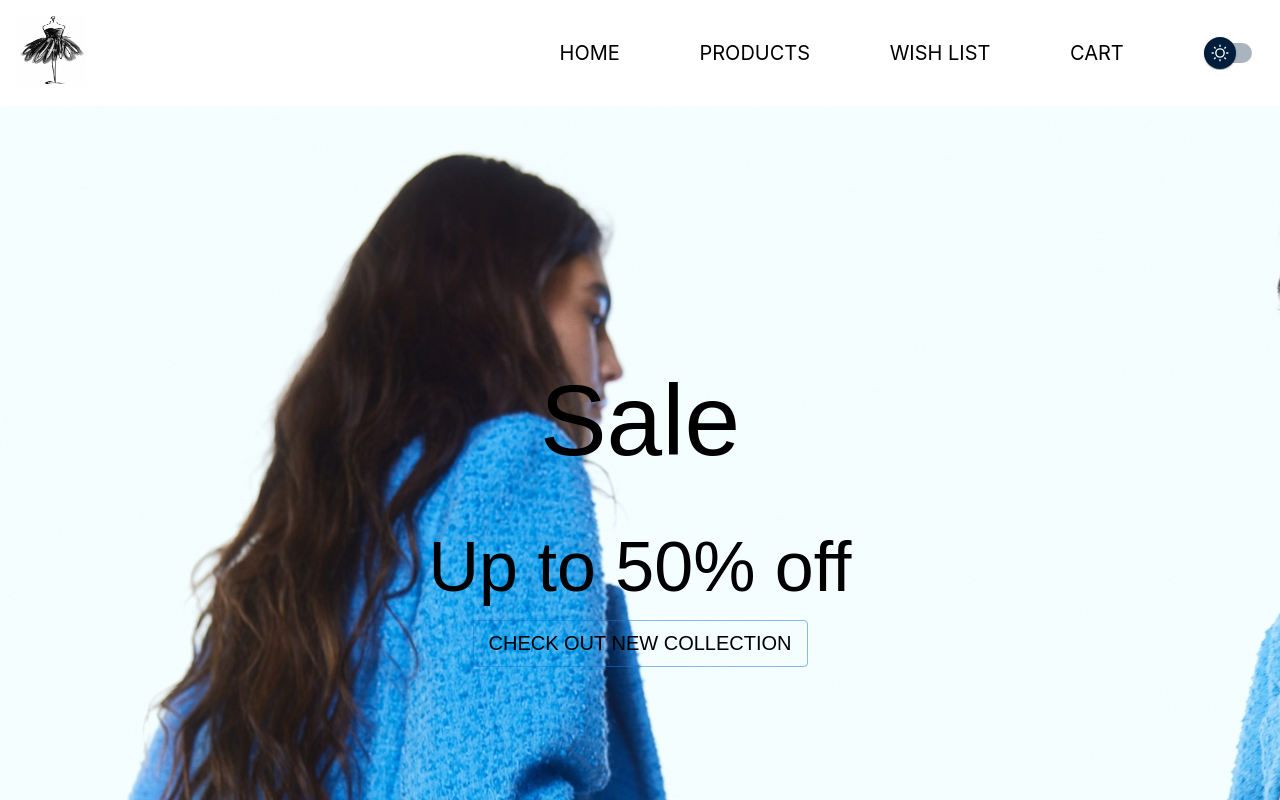
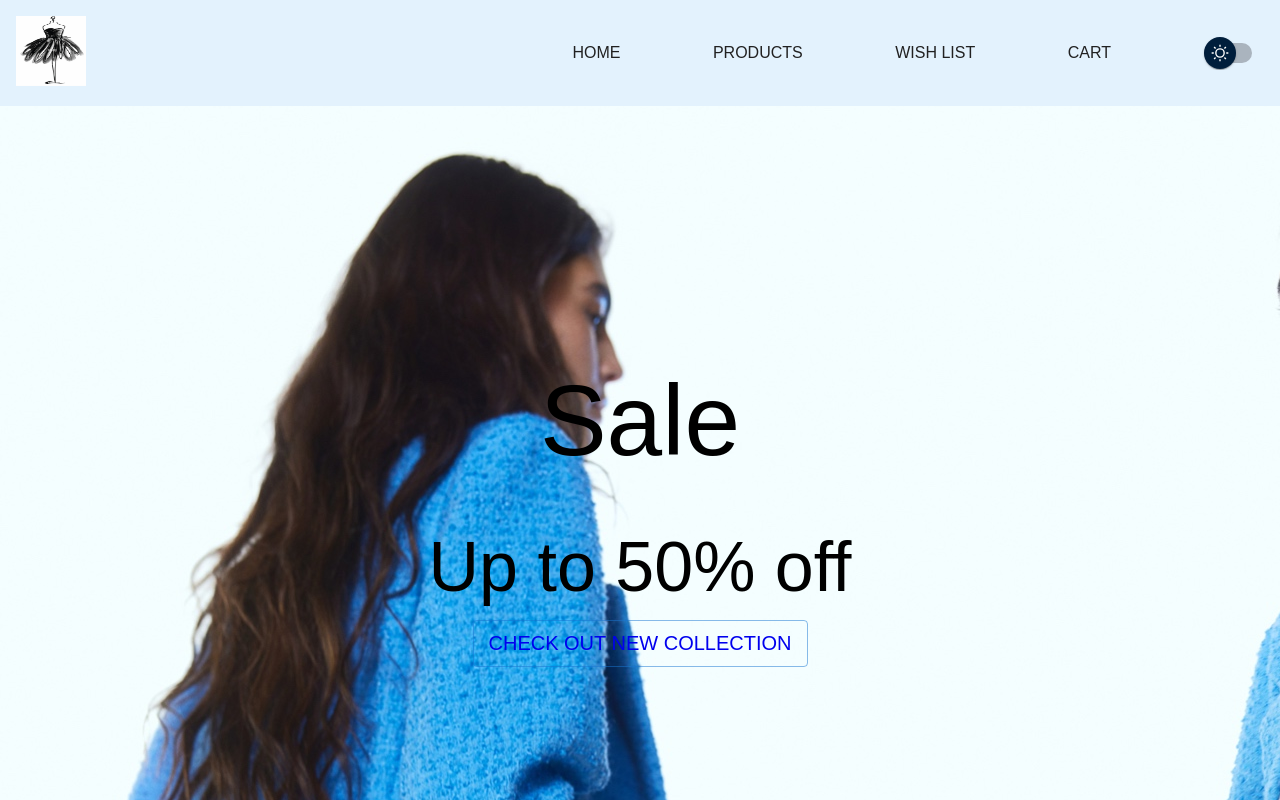
Before and after one commit to Andreaa-Dev/front-end, a React (Create React App) app: page / in a window 1280 px wide. Shown: the top 800 px of the page. Built offline with nearby package versions, Linux system fonts and the light colour scheme.

Commit message:
switch theme done

```diff
--- a/src/App.css
+++ b/src/App.css
@@ -10,7 +10,6 @@
 
 .link {
   text-decoration: none;
-  color: black;
   text-transform: uppercase;
   font-size: 20px;
 }
--- a/src/components/navbar/NavBar.tsx
+++ b/src/components/navbar/NavBar.tsx
@@ -10,21 +10,21 @@ import { RootState } from "../../redux/store";
 export default function NavBar() {
   // theme => background: light/ dark
   const theme = useSelector((state: RootState) => state.theme.theme);
-  console.log(theme, "theme");
-  let themeOption: string;
-  if (theme === "Light") {
-    themeOption = "white";
-  } else {
-    themeOption = "black";
+
+  let backgroundTheme: string = "#e3f2fd";
+  let colorTheme: string = "#212121";
+
+  if (theme === "Dark") {
+    backgroundTheme = "#212121";
+    colorTheme = "#e3f2fd";
   }
-  console.log(themeOption, "th");
   return (
     <Box
       sx={{
         display: "flex",
         flexDirection: "row",
         justifyContent: "space-between",
-        backgroundColor: { themeOption },
+        backgroundColor: backgroundTheme,
       }}
     >
       <Logo />
--- a/src/components/navbar/SubNav.tsx
+++ b/src/components/navbar/SubNav.tsx
@@ -5,6 +5,7 @@ import { Link } from "react-router-dom";
 import { useSelector } from "react-redux";
 import { styled } from "@mui/material/styles";
 import { RootState } from "../../redux/store";
+import { Typography } from "@mui/material";
 
 const StyledBadge = styled(Badge)<BadgeProps>(({ theme }) => ({
   "& .MuiBadge-badge": {
@@ -22,6 +23,14 @@ export default function SubNav() {
 
   const cartList = useSelector((state: RootState) => state.cart.cartList);
 
+  const theme = useSelector((state: RootState) => state.theme.theme);
+
+  let colorTheme: string = "#212121";
+
+  if (theme === "Dark") {
+    colorTheme = "#e3f2fd";
+  }
+
   return (
     <Box
       sx={{
@@ -32,19 +41,19 @@ export default function SubNav() {
       }}
     >
       <Link to="" className="link">
-        Home
+        <Typography sx={{ color: colorTheme }}>Home</Typography>
       </Link>
       <Link to="/products" className="link">
-        Products
+        <Typography sx={{ color: colorTheme }}>Products</Typography>
       </Link>
       <StyledBadge badgeContent={wishList.length} color="primary">
         <Link to="/favorite" className="link">
-          Wish list
+          <Typography sx={{ color: colorTheme }}>Wish List</Typography>
         </Link>
       </StyledBadge>
       <StyledBadge badgeContent={cartList.length} color="primary">
         <Link to="/cart" className="link">
-          Cart
+          <Typography sx={{ color: colorTheme }}>Cart</Typography>
         </Link>
       </StyledBadge>
     </Box>
--- a/src/components/productDetail/ProductDetail.tsx
+++ b/src/components/productDetail/ProductDetail.tsx
@@ -18,7 +18,6 @@ export default function ProductDetail() {
       dispatch(fetchProductDetailData(productId));
     }
   }, [dispatch, productId]);
-  console.log(productDetail, "p");
   return (
     <Box sx={{ display: "flex", flexDirection: "row" }}>
       <Box>
--- a/src/redux/slices/theme.ts
+++ b/src/redux/slices/theme.ts
@@ -3,6 +3,7 @@ import { createSlice } from "@reduxjs/toolkit";
 type InitialState = {
   theme: "Light" | "Dark";
 };
+
 export const initialState: InitialState = {
   theme: "Light",
 };
@@ -14,6 +15,7 @@ const themeSlice = createSlice({
     switchTheme: (state) => {
       if (state.theme === "Light") {
         state.theme = "Dark";
+        return;
       }
       if (state.theme === "Dark") {
         state.theme = "Light";
```
